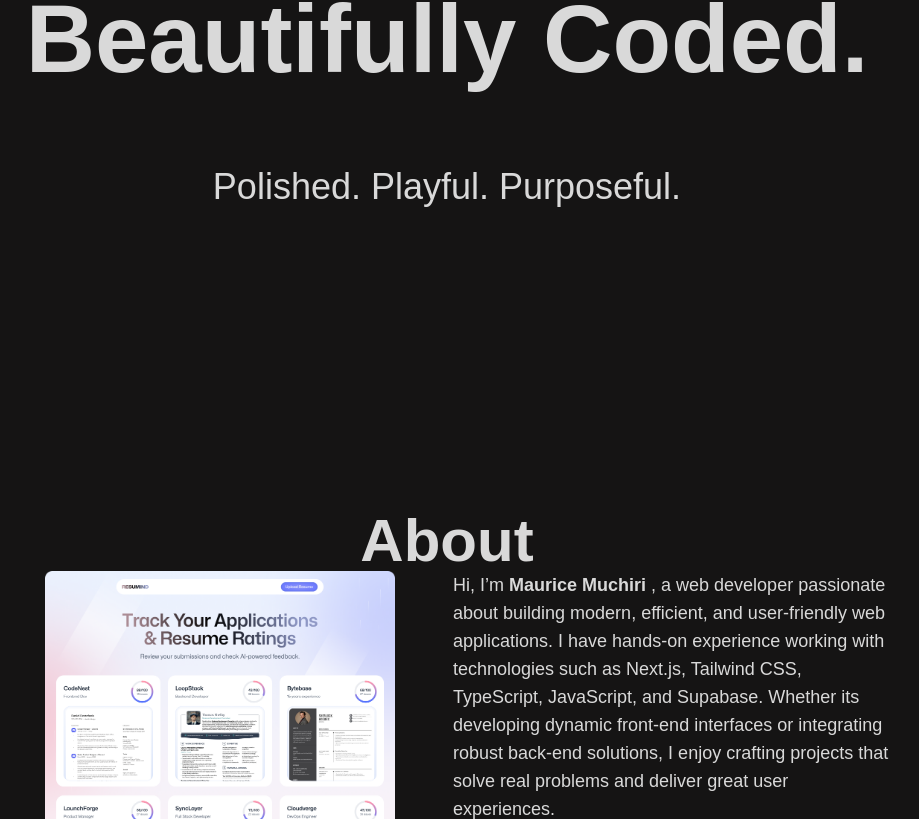
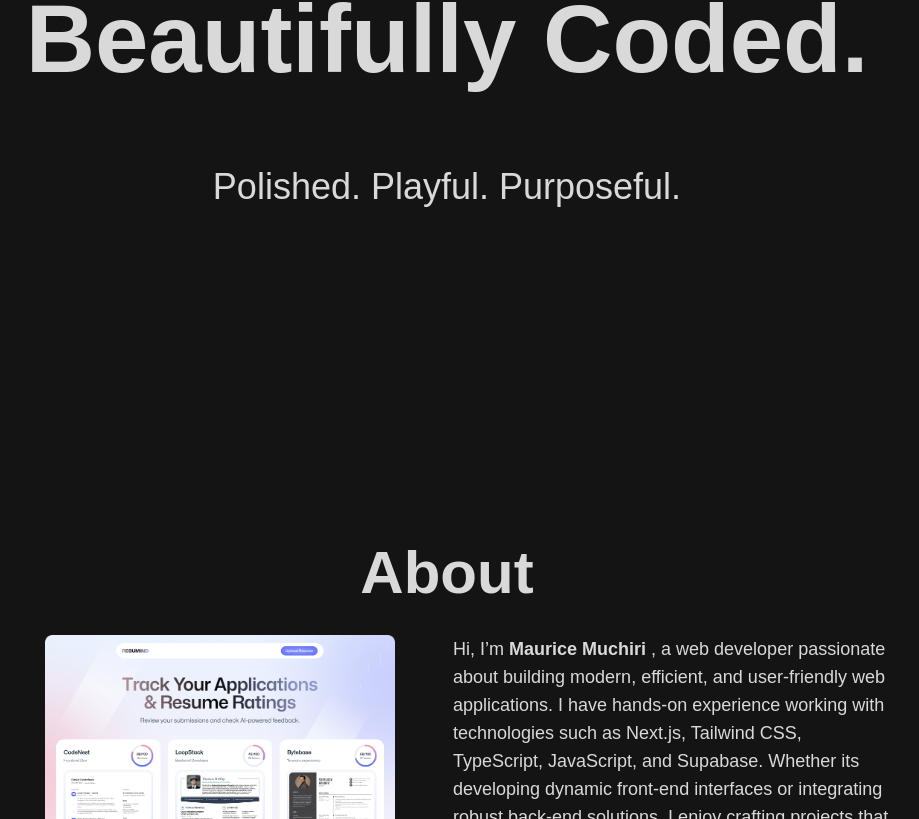
Before and after one commit to Mauricekinyua/portfolioV2, a Next.js app: page / in a window 1280 px wide. Shown: the part 389-1208 px from the top of the page, without its empty margins (193-1112 px from the left). Built offline with nearby package versions, Linux system fonts and the light colour scheme; a web font is replaced by a local one.

Commit message:
animation

```diff
--- a/src/app/globals.css
+++ b/src/app/globals.css
@@ -159,7 +159,7 @@ body {
   }
 
   .about_heading{
-    @apply flex-center font-bold text-6xl;
+    @apply flex-center font-bold text-6xl p-4 m-4;
   }
   .about_content{
     @apply lg:grid lg:grid-cols-2 flex flex-col-reverse gap-3 max-w-4xl;
--- a/src/components/Staggerword.tsx
+++ b/src/components/Staggerword.tsx
@@ -29,7 +29,7 @@ const Staggerword = ({word}:{word:string}) => {
         variants={containerVariants}
         initial="hidden"
         animate={inView ? 'visible' : 'hidden'}
-        transition={{duration: 0.9,delay:0.6,ease:'easeInOut'}}
+        transition={{duration: 0.9,delay: 0, ease:'easeInOut'}}
         style={{display: 'inline-block'}}
         >
             {word.split("").map((char, index)=>(
```
